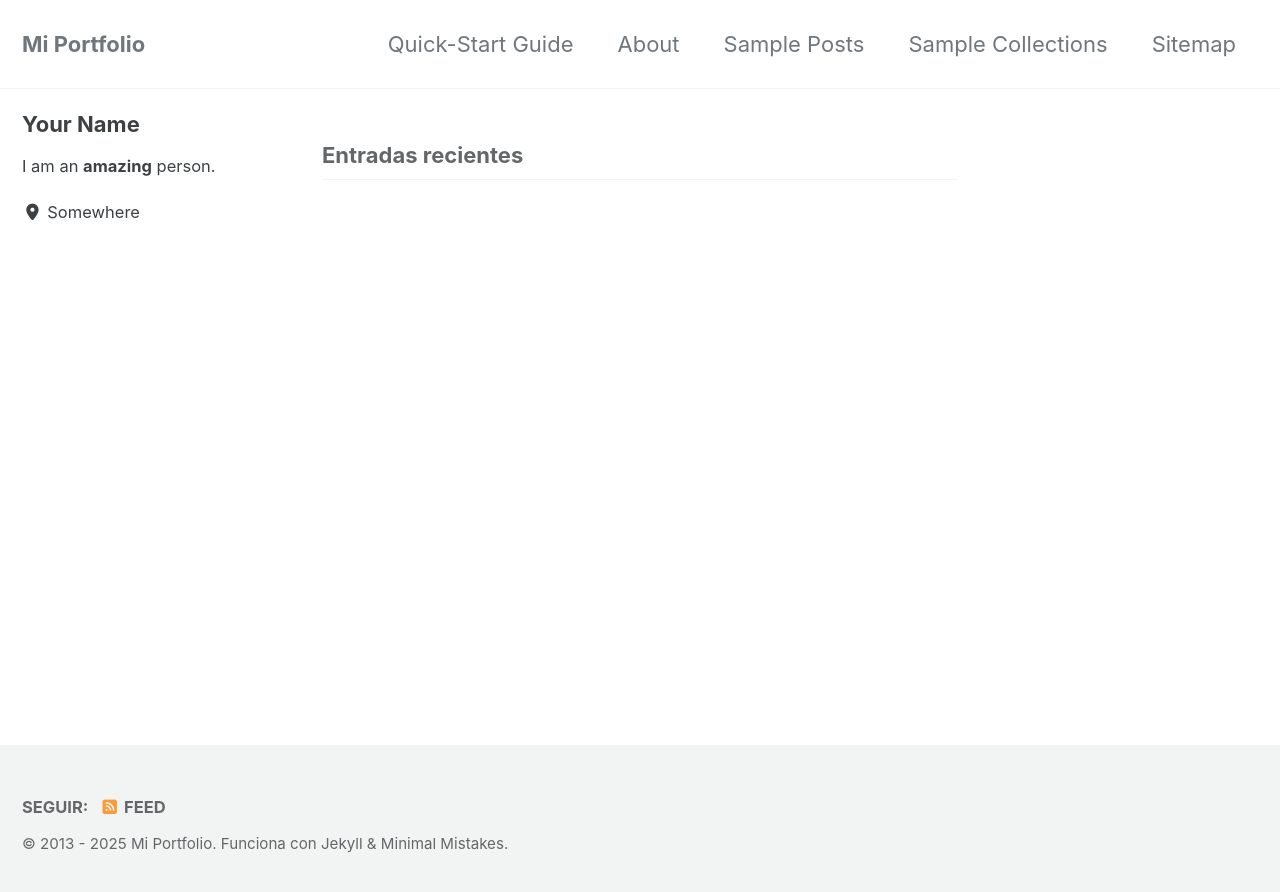
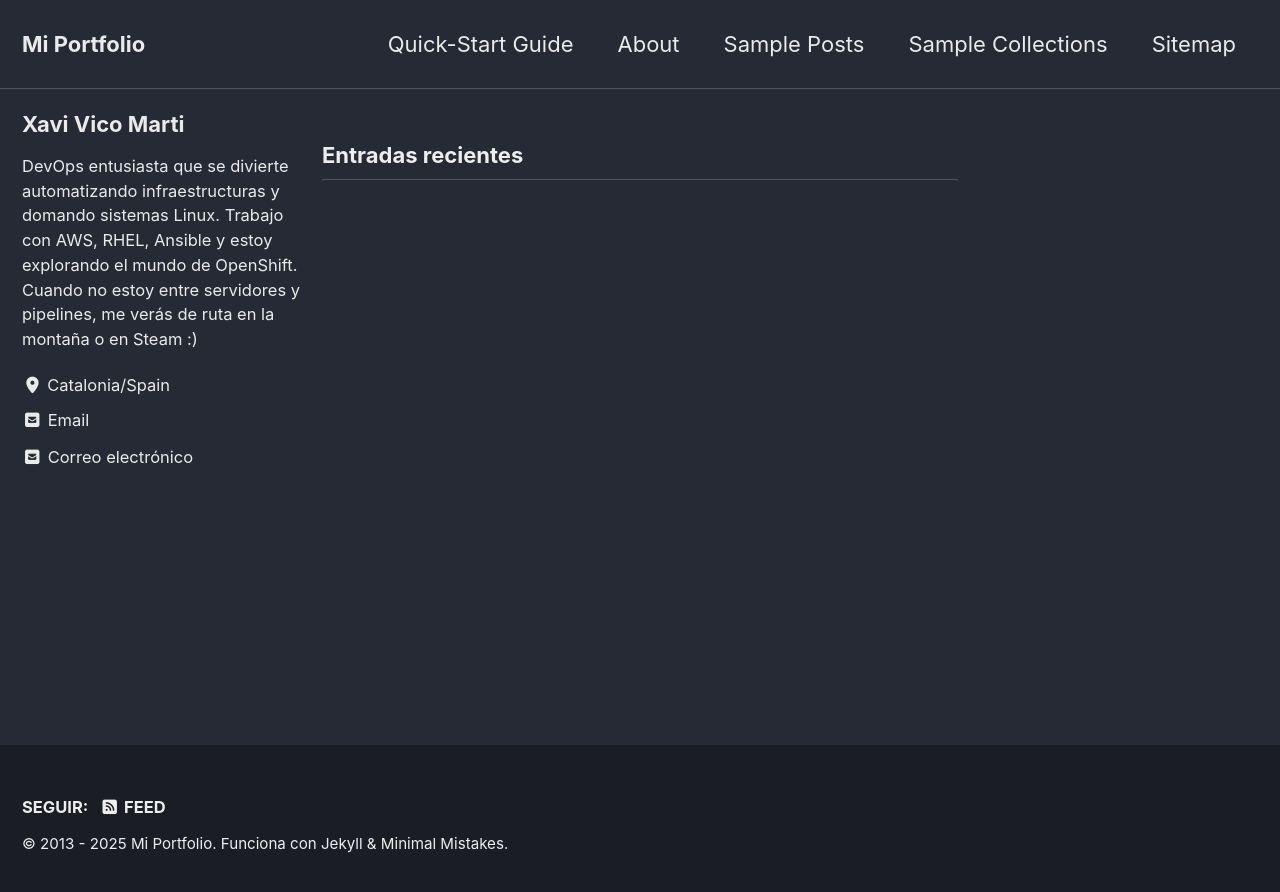
Before and after one commit to xaco04/xaco04.github.io, a Jekyll site: the page built from index.html, in a window 1280 px wide. Shown: the top 892 px of the page. Built offline with Jekyll 4.4.1, drawn with Linux system fonts in a browser that asks for light colours; cached includes are drawn as plain includes; the list of posts is cut into pages by our own code.

Commit message:
Update _config.yml

```diff
--- a/_config.yml
+++ b/_config.yml
@@ -11,8 +11,9 @@
 # https://mmistakes.github.io/minimal-mistakes/docs/quick-start-guide/#installing-the-theme
 
 # theme                  : "minimal-mistakes-jekyll"
-remote_theme           : "mmistakes/minimal-mistakes@4.27.3"
-minimal_mistakes_skin    : "default" # "air", "aqua", "contrast", "dark", "dirt", "neon", "mint", "plum", "sunrise"
+remote_theme           : "mmistakes/minimal-mistakes"
+version                : "latest"
+minimal_mistakes_skin    : "dark" # "air", "aqua", "contrast", "dark", "dirt", "neon", "mint", "plum", "sunrise"
 
 # Site Settings
 locale                   : "es"
@@ -113,15 +114,15 @@ analytics:
 
 # Site Author
 author:
-  name             : "Your Name"
+  name             : "Xavi Vico Marti"
   avatar           : # path of avatar image, e.g. "/assets/images/bio-photo.jpg"
-  bio              : "I am an **amazing** person."
-  location         : "Somewhere"
-  email            :
+  bio              : "DevOps entusiasta que se divierte automatizando infraestructuras y domando sistemas Linux. Trabajo con AWS, RHEL, Ansible y estoy explorando el mundo de OpenShift. Cuando no estoy entre servidores y pipelines, me verás de ruta en la montaña o en Steam :)"
+  location         : "Catalonia/Spain"
+  email            : "xavivico04@gmail.com"
   links:
     - label: "Email"
       icon: "fas fa-fw fa-envelope-square"
-      # url: "mailto:your.name@email.com"
+      url: "mailto:xavivico04@gmail.com"
     - label: "Website"
       icon: "fas fa-fw fa-link"
       # url: "https://your-website.com"
@@ -133,7 +134,7 @@ author:
       # url: "https://facebook.com/"
     - label: "GitHub"
       icon: "fab fa-fw fa-github"
-      # url: "https://github.com/"
+      # url: "https://github.com/xaco04"
     - label: "Instagram"
       icon: "fab fa-fw fa-instagram"
       # url: "https://instagram.com/"
```
